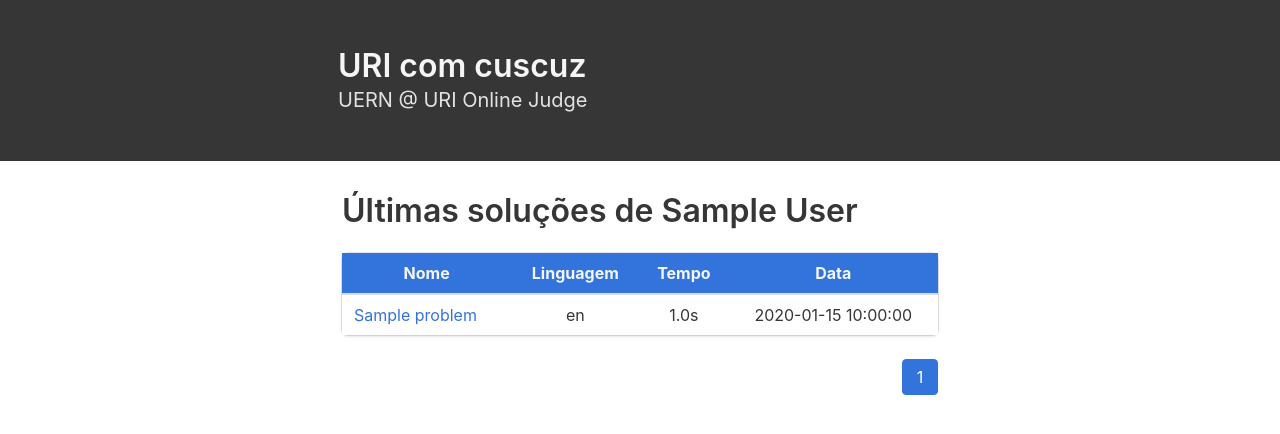
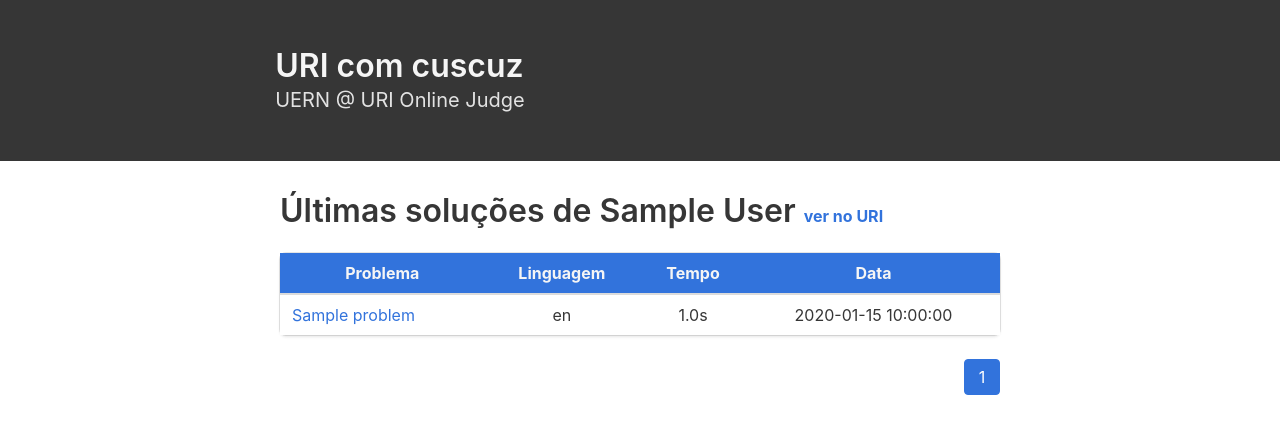
Before and after one commit to gacheiro/uri-com-cuscuz, a Flask app: page /users/1 in a window 1280 px wide. Shown: the top 434 px of the page. Run offline with Flask 2, Linux system fonts and the light colour scheme; tables that the repository leaves empty hold one stand-in row (values such as "Sample post"); some libraries are stand-ins or nearby versions.

Commit message:
Ajustes no estilo das páginas

```diff
--- a/uricomcuscuz/templates/base.html
+++ b/uricomcuscuz/templates/base.html
@@ -6,13 +6,14 @@
         <link rel="stylesheet" href="https://cdnjs.cloudflare.com/ajax/libs/bulma/0.7.5/css/bulma.min.css">
         <script defer src="https://use.fontawesome.com/releases/v5.3.1/js/all.js"></script>
         {% include '_analytics.html' %}
-        {% block title %}<title>URI com cuscuz</title>{% endblock %}
+        {% block title %}<title>URI com cuscuz | UERN</title>{% endblock %}
+        <link rel="shortcut icon" href="{{ url_for('static', filename='favicon.png') }}">
     </head>
     <body>
         <section class="hero is-dark">
             <div class="hero-body">
                 <div class="columns is-centered">
-                    <div class="column is-half">
+                    <div class="column is-three-fifths">
                         <h1 class="title">
                             URI com cuscuz
                         </h1>
@@ -26,7 +27,7 @@
         <section style="margin-top: 32px;">
             <div class="container is-fluid">
                 <div class="columns is-centered">
-                    <div class="column is-half">
+                    <div class="column is-three-fifths">
                         {% block table_description %} {% endblock %}
                         <div class="box is-paddingless">
                             <div class="table-container">
--- a/uricomcuscuz/templates/index.html
+++ b/uricomcuscuz/templates/index.html
@@ -2,7 +2,7 @@
 {% from '_pagination.html' import paginate %}
 
 {% block table_description %}
-    <h3 class="title"><p>Soluções mais recentes</p></h3>
+    <h3 class="title">Soluções mais recentes</h3>
 {% endblock %}
 
 {% block table %}
--- a/uricomcuscuz/templates/problem.html
+++ b/uricomcuscuz/templates/problem.html
@@ -2,7 +2,10 @@
 {% from '_pagination.html' import paginate %}
 
 {% block table_description %}
-    <h3 class="title"><p>Últimas soluções para {{ problem.name }}</p></h3>
+    <p style="padding-bottom: 24px;">
+        <span class="title">Últimas soluções para {{ problem.name }} </span>
+        <a href="{{ problem.link }}" target="_blank"><strong>ver no URI</strong></a>
+    </p>
 {% endblock %}
 
 {% block table %}
--- a/uricomcuscuz/templates/user.html
+++ b/uricomcuscuz/templates/user.html
@@ -2,13 +2,16 @@
 {% from '_pagination.html' import paginate %}
 
 {% block table_description %}
-    <h3 class="title"><p>Últimas soluções de {{ user.name }}</p></h3>
+    <p style="padding-bottom: 24px;">
+        <span class="title">Últimas soluções de {{ user.name }} </span>
+        <a href="{{ user.link }}" target="_blank"><strong>ver no URI</strong></a>
+    </p>
 {% endblock %}
 
 {% block table %}
     <thead>
         <tr class="has-background-link">
-            {% for col in ['Nome', 'Linguagem', 'Tempo', 'Data'] %}
+            {% for col in ['Problema', 'Linguagem', 'Tempo', 'Data'] %}
                 <th class="has-text-centered has-text-light">{{ col }}</th>
             {% endfor %}
         </tr>
```
Also changed, not shown: uricomcuscuz/static/favicon.png (added).
